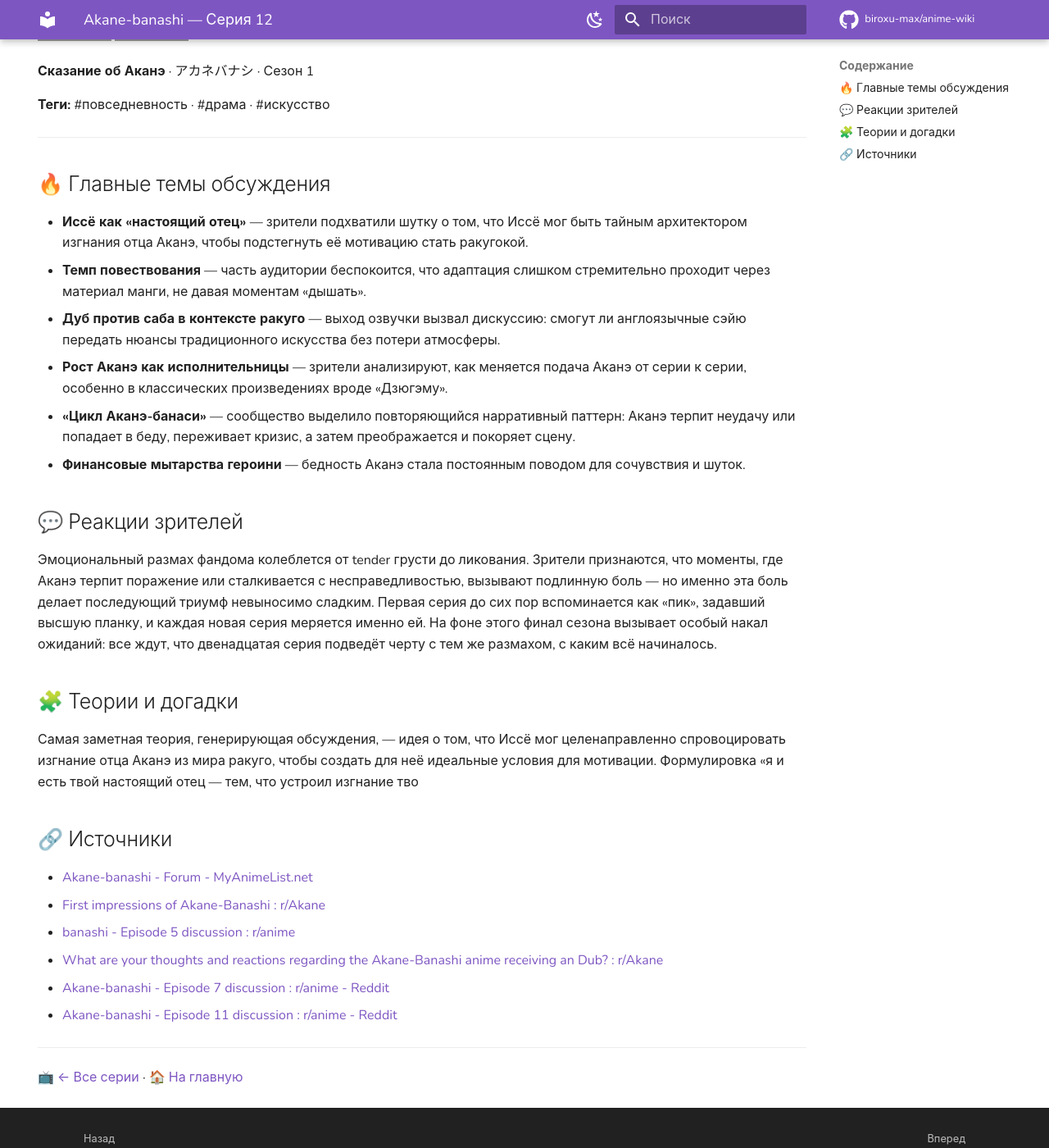
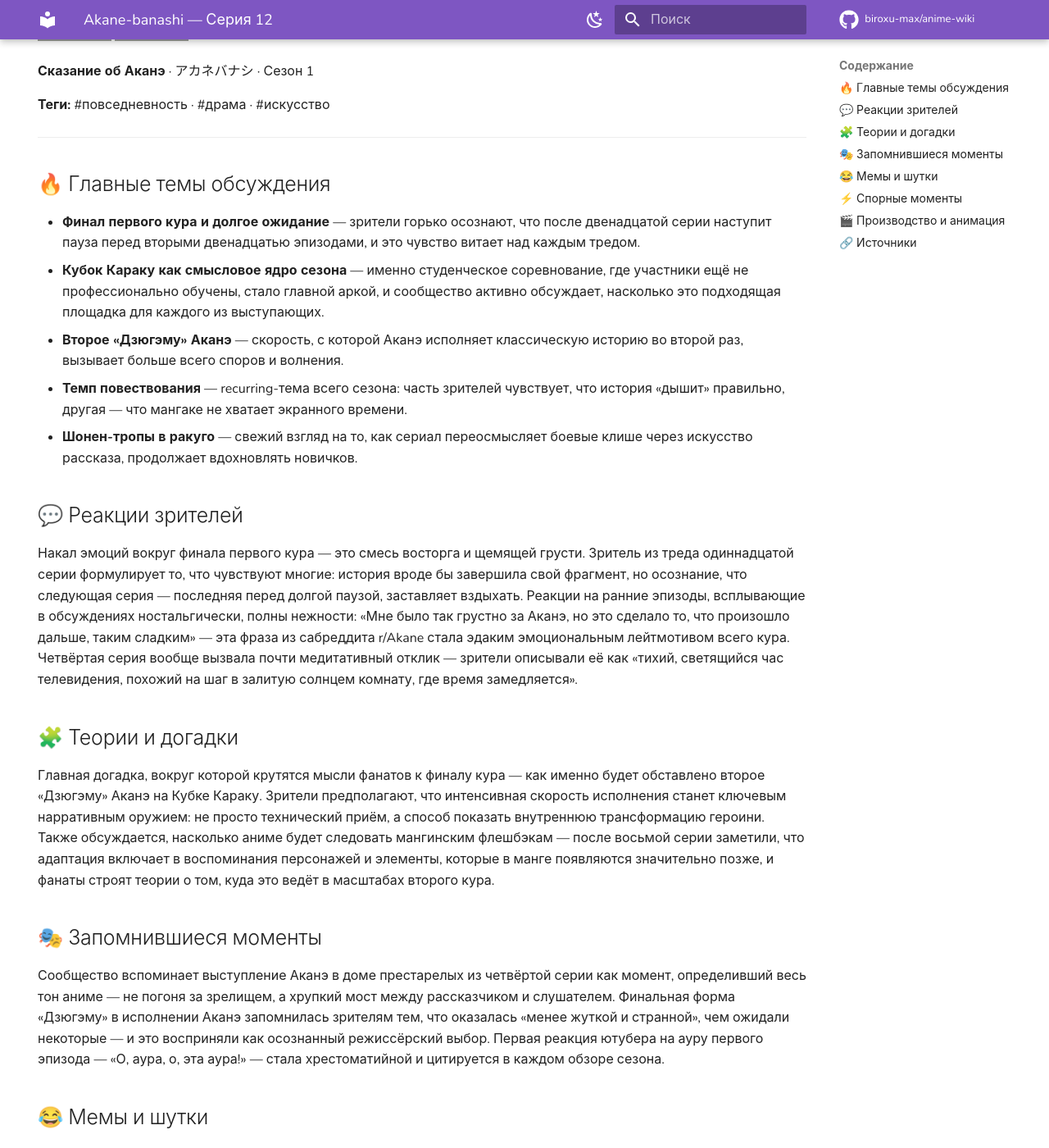
Before and after one commit to biroxu-max/anime-wiki, an MkDocs documentation site: the page built from docs/anime/akane-banashi/ep-12.md, in a window 1280 px wide and 1400 px high, scrolled down 237 px. Shown: the whole window at 82% size. Built offline with MkDocs 1.6.1 and Material for MkDocs 9.7.7, drawn with Linux system fonts in a browser that asks for light colours; comment, search, counter and statistics services are not loaded; some of the changed text lies outside the part shown; grey boxes are pictures that could not be loaded.

Commit message:
chore(wiki): +akane-banashi ep12

```diff
--- a/docs/anime/akane-banashi/ep-12.md
+++ b/docs/anime/akane-banashi/ep-12.md
@@ -19,29 +19,46 @@ hide:
 
 ## 🔥 Главные темы обсуждения
 
-- **Иссё как «настоящий отец»** — зрители подхватили шутку о том, что Иссё мог быть тайным архитектором изгнания отца Аканэ, чтобы подстегнуть её мотивацию стать ракугокой.
-- **Темп повествования** — часть аудитории беспокоится, что адаптация слишком стремительно проходит через материал манги, не давая моментам «дышать».
-- **Дуб против саба в контексте ракуго** — выход озвучки вызвал дискуссию: смогут ли англоязычные сэйю передать нюансы традиционного искусства без потери атмосферы.
-- **Рост Аканэ как исполнительницы** — зрители анализируют, как меняется подача Аканэ от серии к серии, особенно в классических произведениях вроде «Дзюгэму».
-- **«Цикл Аканэ-банаси»** — сообщество выделило повторяющийся нарративный паттерн: Аканэ терпит неудачу или попадает в беду, переживает кризис, а затем преображается и покоряет сцену.
-- **Финансовые мытарства героини** — бедность Аканэ стала постоянным поводом для сочувствия и шуток.
+- **Финал первого кура и долгое ожидание** — зрители горько осознают, что после двенадцатой серии наступит пауза перед вторыми двенадцатью эпизодами, и это чувство витает над каждым тредом.
+- **Кубок Караку как смысловое ядро сезона** — именно студенческое соревнование, где участники ещё не профессионально обучены, стало главной аркой, и сообщество активно обсуждает, насколько это подходящая площадка для каждого из выступающих.
+- **Второе «Дзюгэму» Аканэ** — скорость, с которой Аканэ исполняет классическую историю во второй раз, вызывает больше всего споров и волнения.
+- **Темп повествования** — recurring-тема всего сезона: часть зрителей чувствует, что история «дышит» правильно, другая — что мангаке не хватает экранного времени.
+- **Шонен-тропы в ракуго** — свежий взгляд на то, как сериал переосмысляет боевые клише через искусство рассказа, продолжает вдохновлять новичков.
 
 ## 💬 Реакции зрителей
 
-Эмоциональный размах фандома колеблется от tender грусти до ликования. Зрители признаются, что моменты, где Аканэ терпит поражение или сталкивается с несправедливостью, вызывают подлинную боль — но именно эта боль делает последующий триумф невыносимо сладким. Первая серия до сих пор вспоминается как «пик», задавший высшую планку, и каждая новая серия меряется именно ей. На фоне этого финал сезона вызывает особый накал ожиданий: все ждут, что двенадцатая серия подведёт черту с тем же размахом, с каким всё начиналось.
+Накал эмоций вокруг финала первого кура — это смесь восторга и щемящей грусти. Зритель из треда одиннадцатой серии формулирует то, что чувствуют многие: история вроде бы завершила свой фрагмент, но осознание, что следующая серия — последняя перед долгой паузой, заставляет вздыхать. Реакции на ранние эпизоды, всплывающие в обсуждениях ностальгически, полны нежности: «Мне было так грустно за Аканэ, но это сделало то, что произошло дальше, таким сладким» — эта фраза из сабреддита r/Akane стала эдаким эмоциональным лейтмотивом всего кура. Четвёртая серия вообще вызвала почти медитативный отклик — зрители описывали её как «тихий, светящийся час телевидения, похожий на шаг в залитую солнцем комнату, где время замедляется».
 
 ## 🧩 Теории и догадки
 
-Самая заметная теория, генерирующая обсуждения, — идея о том, что Иссё мог целенаправленно спровоцировать изгнание отца Аканэ из мира ракуго, чтобы создать для неё идеальные условия для мотивации. Формулировка «я и есть твой настоящий отец — тем, что устроил изгнание тво
+Главная догадка, вокруг которой крутятся мысли фанатов к финалу кура — как именно будет обставлено второе «Дзюгэму» Аканэ на Кубке Караку. Зрители предполагают, что интенсивная скорость исполнения станет ключевым нарративным оружием: не просто технический приём, а способ показать внутреннюю трансформацию героини. Также обсуждается, насколько аниме будет следовать мангинским флешбэкам — после восьмой серии заметили, что адаптация включает в воспоминания персонажей и элементы, которые в манге появляются значительно позже, и фанаты строят теории о том, куда это ведёт в масштабах второго кура.
+
+## 🎭 Запомнившиеся моменты
+
+Сообщество вспоминает выступление Аканэ в доме престарелых из четвёртой серии как момент, определивший весь тон аниме — не погоня за зрелищем, а хрупкий мост между рассказчиком и слушателем. Финальная форма «Дзюгэму» в исполнении Аканэ запомнилась зрителям тем, что оказалась «менее жуткой и странной», чем ожидали некоторые — и это восприняли как осознанный режиссёрский выбор. Первая реакция ютубера на ауру первого эпизода — «О, аура, о, эта аура!» — стала хрестоматийной и цитируется в каждом обзоре сезона.
+
+## 😂 Мемы и шутки
+
+Пожалуй, самый жизнерадостный мем сезона — «Бедная Аканэ без денег», родившийся из сабреддита r/Akane: скриншоты героини в финансовых передрягах обросли подписями про то, что путь ракугока начинается не с мастерства, а с пустого кошелька. Также в сообществе закрепился так называемый «Цикл Аканэ-банаси» — схематичный мем, иронично описывающий повторяющийся паттерн: Аканэ страдает → Аканэ преображается → зритель плачет → повторить. Шутка о том, что сериал по сути «баттл-шонен, где вместо кулаков — артикуляция», стала своеобразным паролем в комментариях.
+
+## ⚡ Спорные моменты
+
+Главный предмет разногласий — темп. Часть аудитории считает, что аниме «дышит» так, как и должно: не гонится за спектаклем, а слушает и проживает. Другая часть настаивает, что мангаке не хватает хронометража, и некоторые арки ощущаются сжатыми. Отдельный спор — о втором «Дзюгэму»: есть опасения, что сейю, вероятно занятая в других проектах и не имевшая много времени на подготовку, может не справиться с требуемой скоростью речи. Зато в отношении озвучки в целом отмечают, что задержка между сабом и дабом, возможно, даёт актёрам дополнительное время на освоение вокальной части — и это мнение активно защищают.
+
+## 🎬 Производство и анимация
+
+Конкретных обсуждений ключевых аниматоров или саундтрека двенадцатой серии в предоставленных источниках нет. Однако в масштабах сезона зрители высоко оценивают режиссёрский подход к флешбэкам — сравнивая с аниме «Marriage Toxin», где применялся похожий приём: включение в воспоминания деталей и персонажей, которые в
 
 ## 🔗 Источники
 
-- [Akane-banashi - Forum - MyAnimeList.net](https://myanimelist.net/anime/62164/Akane-banashi/forum)
-- [First impressions of Akane-Banashi : r/Akane](https://www.reddit.com/r/Akane/comments/1scq2q5/first_impressions_of_akanebanashi)
-- [banashi - Episode 5 discussion : r/anime](https://www.reddit.com/r/anime/comments/1t1ta85/akanebanashi_episode_5_discussion)
-- [What are your thoughts and reactions regarding the Akane-Banashi anime receiving an Dub? : r/Akane](https://www.reddit.com/r/Akane/comments/1s95c8n/what_are_your_thoughts_and_reactions_regarding)
+- [banashi - Episode 10 discussion : r/anime](https://www.reddit.com/r/anime/comments/1tyjpuf/akanebanashi_episode_10_discussion)
+- [First impressions of Akane-Banashi - Reddit](https://www.reddit.com/r/Akane/comments/1scq2q5/first_impressions_of_akanebanashi)
+- [What are your thoughts and reactions regarding the Akane-Banashi ...](https://www.reddit.com/r/Akane/comments/1s95c8n/what_are_your_thoughts_and_reactions_regarding)
+- [Akane-banashi - Episode 11 discussion : r/anime - Reddit](https://www.reddit.com/r/anime/comments/1u4tc3w/akanebanashi_episode_11_discussion)
 - [Akane-banashi - Episode 7 discussion : r/anime - Reddit](https://www.reddit.com/r/anime/comments/1tew5xp/akanebanashi_episode_7_discussion)
-- [Akane-banashi - Episode 11 discussion : r/anime - Reddit](https://www.reddit.com/r/anime/comments/1u4tc3w/akanebanashi_episode_11_discussion)
+- [Akane banashi Episode 4 Recap Deep Comprehensive REVIEW](https://www.youtube.com/watch?v=u_sLJlGyfOE)
+- [banashi - Episode 8 Discussion : r/Akane](https://www.reddit.com/r/Akane/comments/1tlljcg/akanebanashi_episode_8_discussion)
+- [this will be peak | Akane-banashi Episode 1 Reaction](https://www.youtube.com/watch?v=Fqw9pjqQ_ag)
 
 ---
 📺 [← Все серии](index.md) · [🏠 На главную](../../index.md)
```
Also changed, not shown: docs/anime/akane-banashi/index.md (+1 -1 lines).
